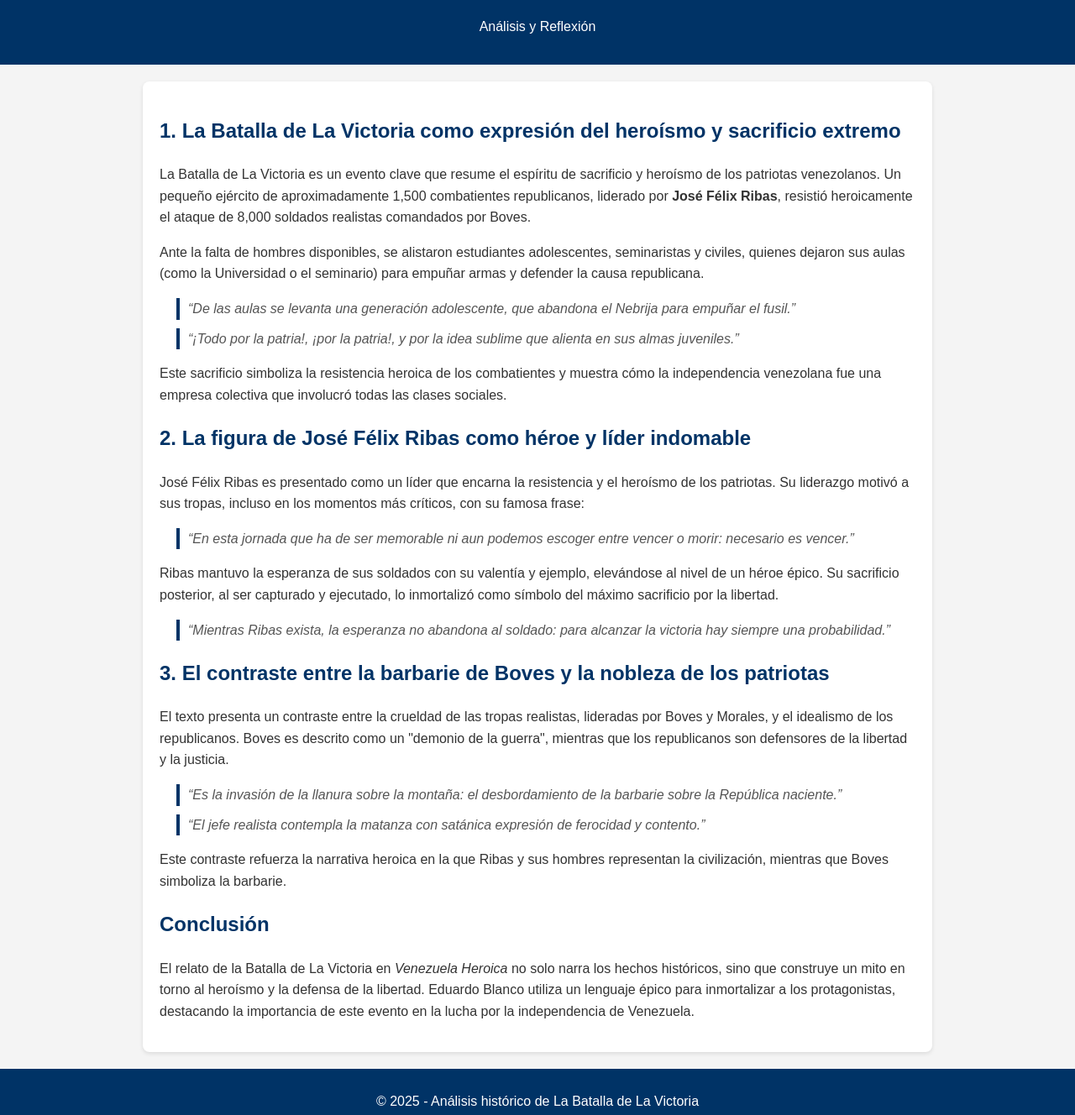
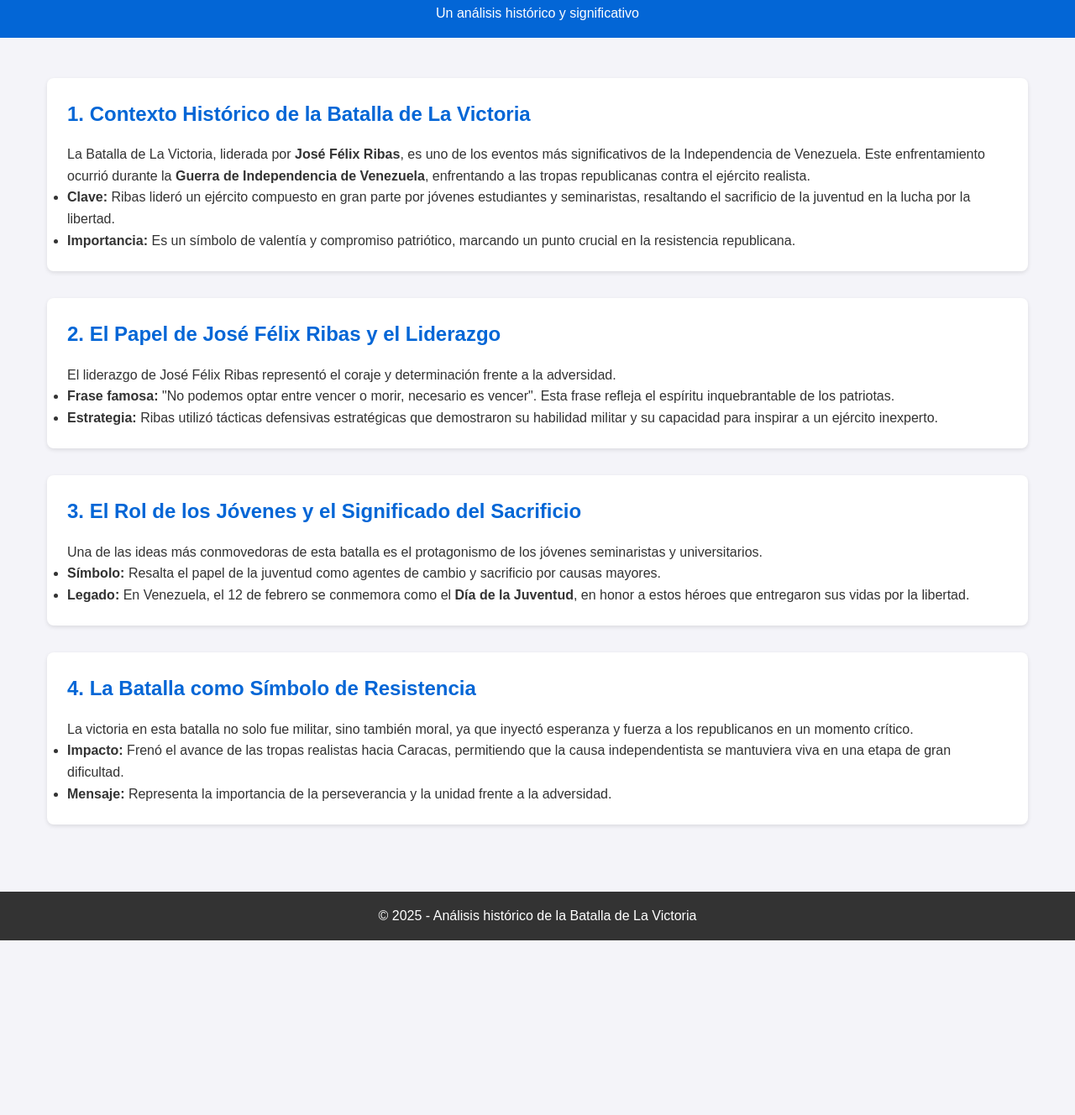
Before and after one commit to ZehtX/Costa-Rica, a plain HTML site: page fororo.html in a window 1280 px wide. Shown: the part 64-1392 px from the top of the page at 84% size. After the commit the page ends 1184 px from the top, so only its background shows below. Drawn offline with Linux system fonts and the light colour scheme.

Commit message:
Update fororo.html

```diff
--- a/fororo.html
+++ b/fororo.html
@@ -1,125 +1,119 @@
 <!DOCTYPE html>
 <html lang="es">
-
 <head>
   <meta charset="UTF-8">
   <meta name="viewport" content="width=device-width, initial-scale=1.0">
-    <title>La Batalla de La Victoria - Análisis</title>
+  <title>La Batalla de La Victoria</title>
   <style>
-        body {
-            font-family: Arial, sans-serif;
-            line-height: 1.6;
+    * {
       margin: 0;
       padding: 0;
-            background-color: #f4f4f4;
+      box-sizing: border-box;
+      font-family: Arial, sans-serif;
+    }
+
+    body {
+      background: #f4f4f9;
       color: #333;
+      line-height: 1.6;
     }
 
     header {
-            background: #003366;
-            color: #fff;
-            padding: 1rem 0;
+      background: #0366d6;
+      color: white;
+      padding: 1rem;
       text-align: center;
     }
 
     header h1 {
-            margin: 0;
+      font-size: 2rem;
     }
 
     .container {
-            max-width: 900px;
-            margin: 20px auto;
-            background: #fff;
-            padding: 20px;
+      max-width: 1200px;
+      margin: 2rem auto;
+      padding: 1rem;
+    }
+
+    section {
+      margin-bottom: 2rem;
+      background: white;
+      padding: 1.5rem;
       border-radius: 8px;
       box-shadow: 0 2px 5px rgba(0, 0, 0, 0.1);
     }
 
-        h2 {
-            color: #003366;
-        }
-
-        blockquote {
-            font-style: italic;
-            color: #555;
-            margin: 10px 20px;
-            border-left: 4px solid #003366;
-            padding-left: 10px;
+    section h2 {
+      color: #0366d6;
+      margin-bottom: 1rem;
     }
 
     footer {
       text-align: center;
-            margin-top: 20px;
-            padding: 10px 0;
-            background: #003366;
-            color: #fff;
+      padding: 1rem;
+      background: #333;
+      color: white;
+      margin-top: 2rem;
+    }
+
+    /* Responsive Design */
+    @media (max-width: 768px) {
+      body {
+        font-size: 0.9rem;
+      }
+
+      header h1 {
+        font-size: 1.5rem;
+      }
     }
   </style>
 </head>
-
 <body>
   <header>
     <h1>La Batalla de La Victoria</h1>
-        <p>Análisis y Reflexión</p>
+    <p>Un análisis histórico y significativo</p>
   </header>
 
   <div class="container">
     <section>
-            <h2>1. La Batalla de La Victoria como expresión del heroísmo y sacrificio extremo</h2>
-            <p>
-                La Batalla de La Victoria es un evento clave que resume el espíritu de sacrificio y heroísmo de los patriotas venezolanos.
-                Un pequeño ejército de aproximadamente 1,500 combatientes republicanos, liderado por <strong>José Félix Ribas</strong>, resistió heroicamente
-                el ataque de 8,000 soldados realistas comandados por Boves.
-            </p>
-            <p>
-                Ante la falta de hombres disponibles, se alistaron estudiantes adolescentes, seminaristas y civiles, quienes dejaron sus aulas (como la Universidad o el seminario) para empuñar armas y defender la causa republicana.
-            </p>
-            <blockquote>“De las aulas se levanta una generación adolescente, que abandona el Nebrija para empuñar el fusil.”</blockquote>
-            <blockquote>“¡Todo por la patria!, ¡por la patria!, y por la idea sublime que alienta en sus almas juveniles.”</blockquote>
-            <p>
-                Este sacrificio simboliza la resistencia heroica de los combatientes y muestra cómo la independencia venezolana fue una empresa colectiva que involucró todas las clases sociales.
-            </p>
+      <h2>1. Contexto Histórico de la Batalla de La Victoria</h2>
+      <p>La Batalla de La Victoria, liderada por <strong>José Félix Ribas</strong>, es uno de los eventos más significativos de la Independencia de Venezuela. Este enfrentamiento ocurrió durante la <strong>Guerra de Independencia de Venezuela</strong>, enfrentando a las tropas republicanas contra el ejército realista.</p>
+      <ul>
+        <li><strong>Clave:</strong> Ribas lideró un ejército compuesto en gran parte por jóvenes estudiantes y seminaristas, resaltando el sacrificio de la juventud en la lucha por la libertad.</li>
+        <li><strong>Importancia:</strong> Es un símbolo de valentía y compromiso patriótico, marcando un punto crucial en la resistencia republicana.</li>
+      </ul>
     </section>
 
     <section>
-            <h2>2. La figura de José Félix Ribas como héroe y líder indomable</h2>
-            <p>
-                José Félix Ribas es presentado como un líder que encarna la resistencia y el heroísmo de los patriotas. Su liderazgo motivó a sus tropas,
-                incluso en los momentos más críticos, con su famosa frase:
-            </p>
-            <blockquote>“En esta jornada que ha de ser memorable ni aun podemos escoger entre vencer o morir: necesario es vencer.”</blockquote>
-            <p>
-                Ribas mantuvo la esperanza de sus soldados con su valentía y ejemplo, elevándose al nivel de un héroe épico. Su sacrificio posterior, al ser capturado y ejecutado,
-                lo inmortalizó como símbolo del máximo sacrificio por la libertad.
-            </p>
-            <blockquote>“Mientras Ribas exista, la esperanza no abandona al soldado: para alcanzar la victoria hay siempre una probabilidad.”</blockquote>
+      <h2>2. El Papel de José Félix Ribas y el Liderazgo</h2>
+      <p>El liderazgo de José Félix Ribas representó el coraje y determinación frente a la adversidad.</p>
+      <ul>
+        <li><strong>Frase famosa:</strong> "No podemos optar entre vencer o morir, necesario es vencer". Esta frase refleja el espíritu inquebrantable de los patriotas.</li>
+        <li><strong>Estrategia:</strong> Ribas utilizó tácticas defensivas estratégicas que demostraron su habilidad militar y su capacidad para inspirar a un ejército inexperto.</li>
+      </ul>
     </section>
 
     <section>
-            <h2>3. El contraste entre la barbarie de Boves y la nobleza de los patriotas</h2>
-            <p>
-                El texto presenta un contraste entre la crueldad de las tropas realistas, lideradas por Boves y Morales, y el idealismo de los republicanos. Boves es descrito como un
-                "demonio de la guerra", mientras que los republicanos son defensores de la libertad y la justicia.
-            </p>
-            <blockquote>“Es la invasión de la llanura sobre la montaña: el desbordamiento de la barbarie sobre la República naciente.”</blockquote>
-            <blockquote>“El jefe realista contempla la matanza con satánica expresión de ferocidad y contento.”</blockquote>
-            <p>
-                Este contraste refuerza la narrativa heroica en la que Ribas y sus hombres representan la civilización, mientras que Boves simboliza la barbarie.
-            </p>
+      <h2>3. El Rol de los Jóvenes y el Significado del Sacrificio</h2>
+      <p>Una de las ideas más conmovedoras de esta batalla es el protagonismo de los jóvenes seminaristas y universitarios.</p>
+      <ul>
+        <li><strong>Símbolo:</strong> Resalta el papel de la juventud como agentes de cambio y sacrificio por causas mayores.</li>
+        <li><strong>Legado:</strong> En Venezuela, el 12 de febrero se conmemora como el <strong>Día de la Juventud</strong>, en honor a estos héroes que entregaron sus vidas por la libertad.</li>
+      </ul>
     </section>
 
     <section>
-            <h2>Conclusión</h2>
-            <p>
-                El relato de la Batalla de La Victoria en <em>Venezuela Heroica</em> no solo narra los hechos históricos, sino que construye un mito en torno al heroísmo y la defensa de la libertad.
-                Eduardo Blanco utiliza un lenguaje épico para inmortalizar a los protagonistas, destacando la importancia de este evento en la lucha por la independencia de Venezuela.
-            </p>
+      <h2>4. La Batalla como Símbolo de Resistencia</h2>
+      <p>La victoria en esta batalla no solo fue militar, sino también moral, ya que inyectó esperanza y fuerza a los republicanos en un momento crítico.</p>
+      <ul>
+        <li><strong>Impacto:</strong> Frenó el avance de las tropas realistas hacia Caracas, permitiendo que la causa independentista se mantuviera viva en una etapa de gran dificultad.</li>
+        <li><strong>Mensaje:</strong> Representa la importancia de la perseverancia y la unidad frente a la adversidad.</li>
+      </ul>
     </section>
   </div>
 
   <footer>
-        <p>&copy; 2025 - Análisis histórico de La Batalla de La Victoria</p>
+    <p>&copy; 2025 - Análisis histórico de la Batalla de La Victoria</p>
   </footer>
 </body>
-
 </html>
```
Lines whose indentation alone changed are shown as unchanged.
